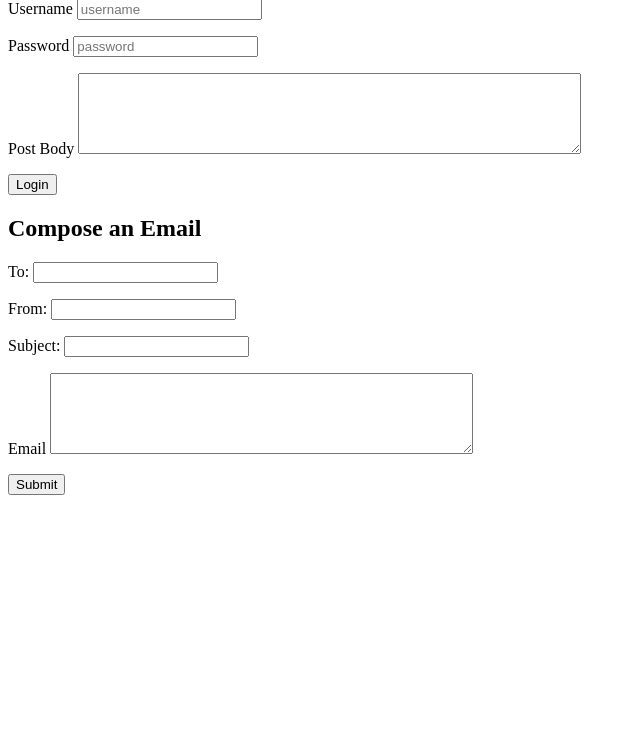
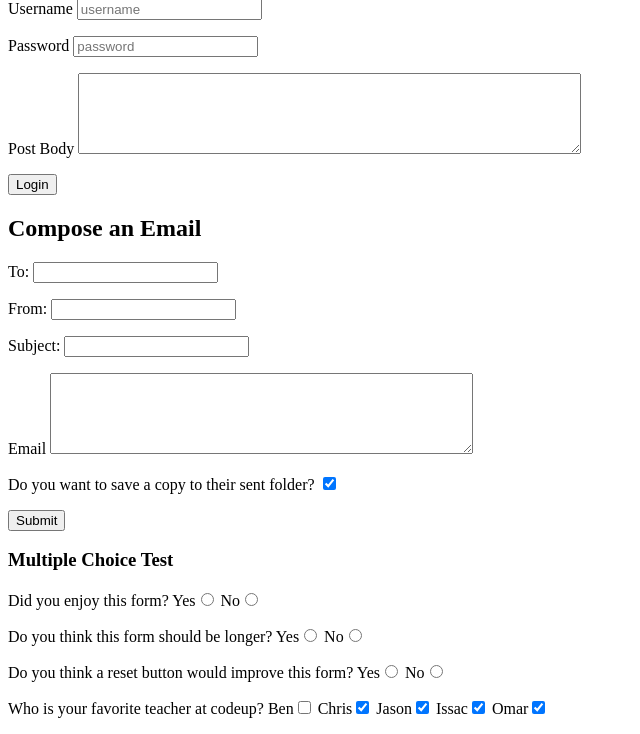
Before and after one commit to abeller3/Codeup_Web_Exercises, a PHP site: page /form.php in a window 1280 px wide. Shown: the part 94-828 px from the top of the page, without its empty margins (0-640 px from the left). Before the commit the page ends 589 px from the top, so only its background shows below. Run offline with PHP 8.4, Linux system fonts and the light colour scheme.

Commit message:
added survey at the bottom

```diff
--- a/public/form.php
+++ b/public/form.php
@@ -21,15 +21,13 @@ var_dump($_POST);
         <label for="body">Post Body</label>
         <textarea name="post_body" rows="5" cols="60"></textarea>
     </p>
-
-
-
     <p>
         <!-- <input type="submit" value="Oh YEAH!!!"> -->
         <button type="submit">Login</button>
     </p>
-<h2>Compose an Email</h2>
+
 <form method="POST">
+    <h2>Compose an Email</h2>
     <p>
         <label for="To">To: </label>
         <input type="email" name="email">
@@ -47,8 +45,39 @@ var_dump($_POST);
         <textarea name="post_body" rows="5" cols="50"></textarea>
     </p>
     <p>
+          <label>Do you want to save a copy to their sent folder?</label>
+    <label for"signup" type="checkbox" value="yes">
+    <input id="signup" name="signup" type="checkbox" value="yes" checked>
+
+    </p>
+    <p>
         <input type="submit">
     </p>
+
+    <p>
+       <h3>Multiple Choice Test</h3>
+    </p>
+    <p>
+        Did you enjoy this form?
+        <label>Yes<input type="radio" name="survey1" value="yes"></label>
+        <label>No<input type="radio" name="survey1" value="no"></label>
+    </p>
+        Do you think this form should be longer?
+        <label>Yes<input type="radio" name="surveyq2" value="yes"></label>
+        <label>No<input type="radio" name="surveyq2" value="no"></label>
+    <p>
+        Do you think a reset button would improve this form?
+        <label>Yes<input type="radio" name="survey3" value="yes"></label>
+        <label>No<input type="radio" name="survey3" value="no"></label>
+    </p>
+    <p>
+        Who is your favorite teacher at codeup?
+        <label>Ben<input id="signup" name="panda[]" type="checkbox" value="yes"></label>
+        <label>Chris<input id="signup" name="panda[]" type="checkbox" value="yes" checked></label>
+        <label>Jason<input id="signup" name="panda[]" type="checkbox" value="yes" checked></label>
+        <label>Issac<input id="signup" name="panda[]" type="checkbox" value="yes" checked></label>
+        <label>Omar<input id="signup" name="panda[]" type="checkbox" value="yes" checked></label>
+</label>
 </form>
 </body>
 </html>
```
